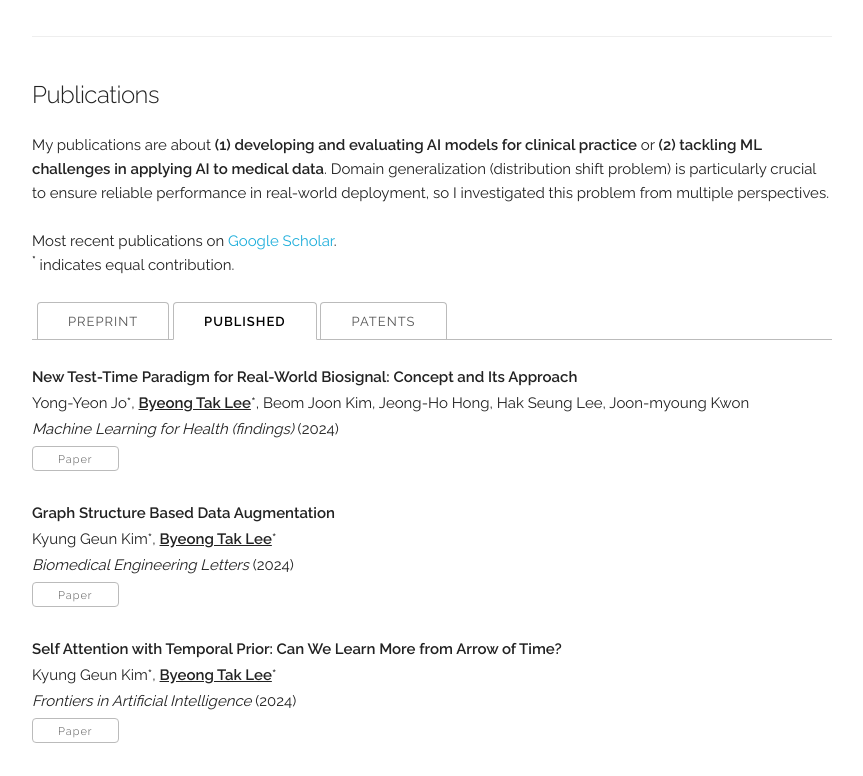
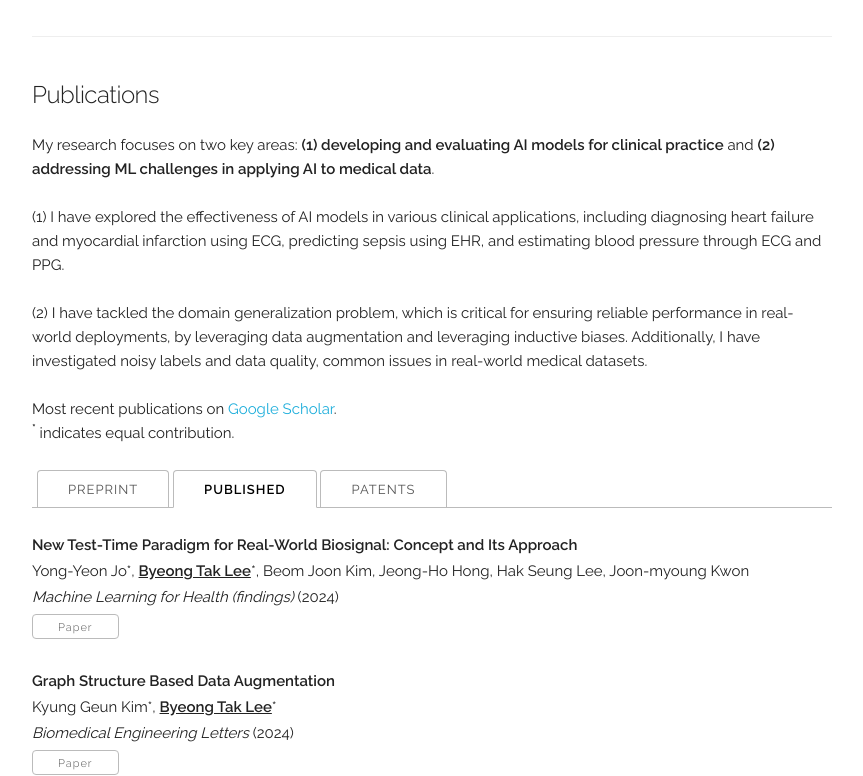
Before and after one commit to byeongtak/byeongtak.github.io, a Jekyll site: the page built from index.html, in a window 1280 px wide and 900 px high, scrolled down 1256 px, cut to the strip 124-900 px from the top of the window. Shown: the whole strip, without its empty margins (208-1071 px from the left). Built offline with Jekyll 4.4.1, drawn with Linux system fonts in a browser that asks for light colours.

Commit message:
Update index.html

```diff
--- a/index.html
+++ b/index.html
@@ -93,8 +93,16 @@ layout: default
 <!-- ========== PUBLICATIONS ========== -->
 <div class="docs-section" id="publications">
   <h5>Publications</h5>
-	My publications are about <b>(1) developing and evaluating AI models for clinical practice</b> or <b>(2) tackling ML challenges in applying AI to medical data</b>.
-	Domain generalization (distribution shift problem) is particularly crucial to ensure reliable performance in real-world deployment, so I investigated this problem from multiple perspectives.
+	My research focuses on two key areas:
+	<b>(1) developing and evaluating AI models for clinical practice</b> and
+	<b>(2) addressing ML challenges in applying AI to medical data</b>.
+  <br>
+  <br>
+	(1) I have explored the effectiveness of AI models in various clinical applications, including diagnosing heart failure and myocardial infarction using ECG, predicting sepsis using EHR, and estimating blood pressure through ECG and PPG.
+  <br>
+  <br>
+	(2) I have tackled the domain generalization problem, which is critical for ensuring reliable performance in real-world deployments, by leveraging data augmentation and leveraging inductive biases.
+	Additionally, I have investigated noisy labels and data quality, common issues in real-world medical datasets.
   <br>
   <br>
 
```
